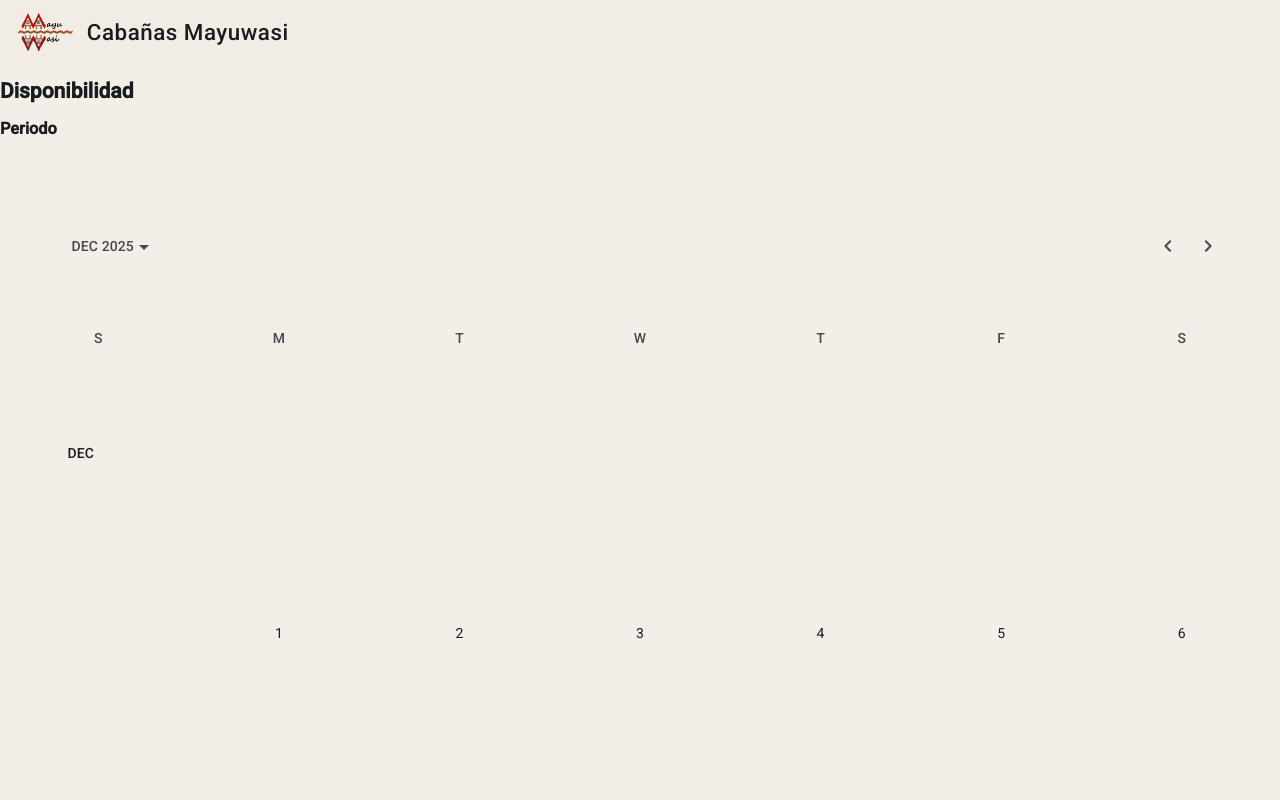
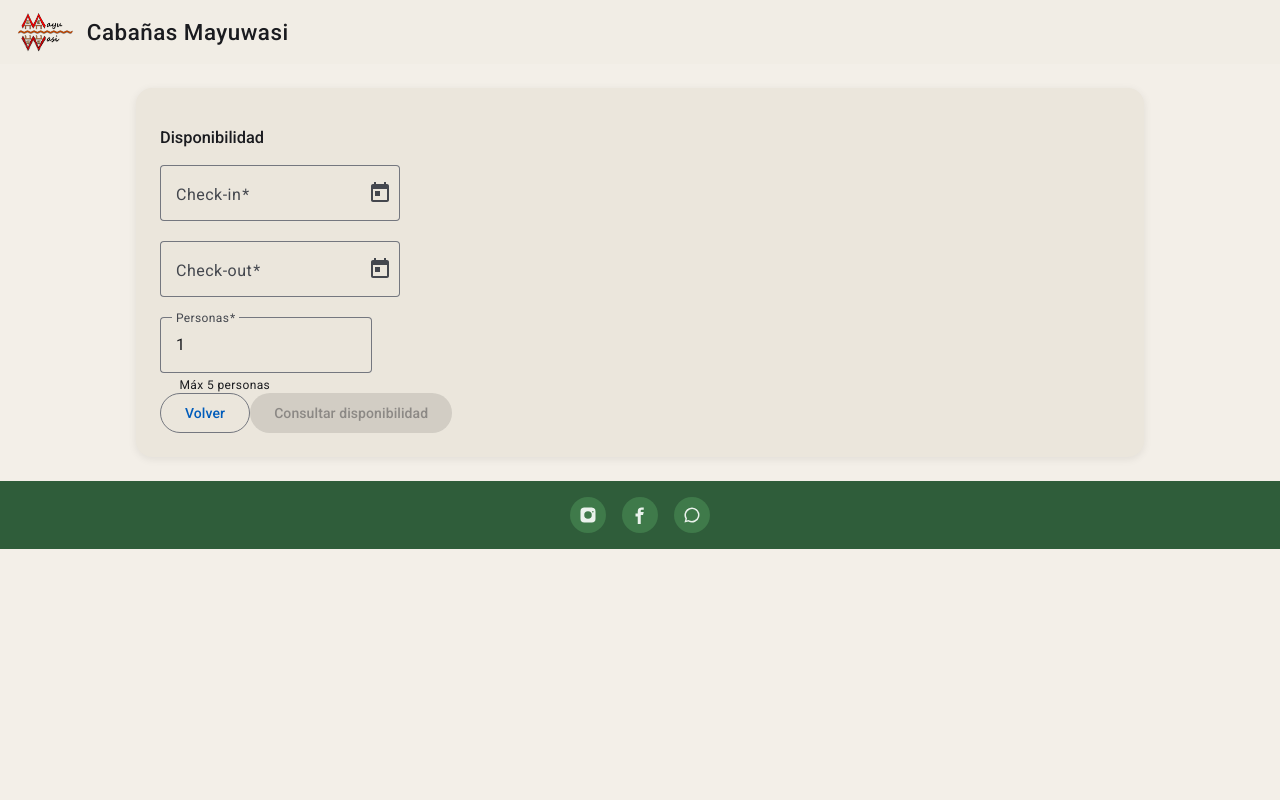
Before and after one commit to vdeluca/mayuwasi, an Angular app: page / in a window 1280 px wide. Shown: the top 800 px of the page. Built offline with nearby package versions, Linux system fonts and the light colour scheme.

Commit message:
Trabajando en una reserva por disponibilidad

```diff
--- a/src/app/components/disponibilidad/disponibilidad.component.css
+++ b/src/app/components/disponibilidad/disponibilidad.component.css
@@ -0,0 +1,13 @@
+.card {
+    border-radius: 16px;
+  }
+
+  h3 {
+    font-weight: 500;
+  }
+
+  @media (max-width: 600px) {
+    h3 {
+      font-size: 1.2rem;
+    }
+  }
--- a/src/app/components/disponibilidad/disponibilidad.component.html
+++ b/src/app/components/disponibilidad/disponibilidad.component.html
@@ -1,26 +1,82 @@
-<div class="calendar-container">
+<div class="container my-4">
 
-  <h2>Disponibilidad</h2>
-  <h3>Periodo</h3>
-  <mat-calendar></mat-calendar>
-  <h3>Parsonas</h3>
-  <mat-form-field appearance="fill">
+  <form
+    [formGroup]="form"
+    (ngSubmit)="submit()"
+    class="card shadow-sm p-3 p-md-4"
+  >
+
+    <h3 class="mb-3">Disponibilidad</h3>
+
+    <div class="row g-3">
+
+      <!-- CHECK-IN -->
+      <div class="col-12 col-md-4">
+        <mat-form-field appearance="outline" class="w-100">
+          <mat-label>Check-in</mat-label>
+          <input
+            matInput
+            [matDatepicker]="pickerCheckin"
+            formControlName="checkin"
+          />
+          <mat-datepicker-toggle matSuffix [for]="pickerCheckin" />
+          <mat-datepicker #pickerCheckin />
+        </mat-form-field>
+      </div>
+
+      <!-- CHECK-OUT -->
+      <div class="col-12 col-md-4">
+        <mat-form-field appearance="outline" class="w-100">
+          <mat-label>Check-out</mat-label>
+          <input
+            matInput
+            [matDatepicker]="pickerCheckout"
+            formControlName="checkout"
+          />
+          <mat-datepicker-toggle matSuffix [for]="pickerCheckout" />
+          <mat-datepicker #pickerCheckout />
+        </mat-form-field>
+      </div>
+
+      <!-- PAX -->
+      <div class="col-12 col-md-4">
+        <mat-form-field appearance="outline" class="w-100">
           <mat-label>Personas</mat-label>
-    <input matInput type="number" min="1" max="5" [(ngModel)]="personas" />
+          <input
+            matInput
+            type="number"
+            min="1"
+            [max]="capacidadMaxima"
+            formControlName="pax"
+          />
+          <mat-hint>
+            Máx {{ capacidadMaxima }} personas
+          </mat-hint>
         </mat-form-field>
+      </div>
 
-  <div class="actions">
+    </div>
+
+    <!-- ACCIONES -->
+    <div class="d-flex justify-content-between align-items-center mt-4">
       <button
         mat-stroked-button
-      color="primary"
-      (click)="volver()">
+        type="button"
+        (click)="volver()"
+      >
         Volver
       </button>
+
       <button
         mat-raised-button
         color="primary"
-      (click)="reservar()">
-      Reservar
+        type="submit"
+        [disabled]="form.invalid"
+      >
+        Consultar disponibilidad
       </button>
     </div>
+
+  </form>
+
 </div>
--- a/src/app/components/disponibilidad/disponibilidad.component.ts
+++ b/src/app/components/disponibilidad/disponibilidad.component.ts
@@ -1,65 +1,58 @@
-import { Component, inject, OnInit } from '@angular/core';
-import { FormBuilder, Validators, ReactiveFormsModule } from '@angular/forms';
-
+import { CommonModule } from '@angular/common';
+import { Component, OnInit } from '@angular/core';
+import { FormBuilder, FormGroup, ReactiveFormsModule, Validators } from '@angular/forms';
+import { MatButtonModule } from '@angular/material/button';
+import { MatNativeDateModule } from '@angular/material/core';
+import { MatDatepickerModule } from '@angular/material/datepicker';
 import { MatFormFieldModule } from '@angular/material/form-field';
 import { MatInputModule } from '@angular/material/input';
-import { MatButtonModule } from '@angular/material/button';
-import { CommonModule } from '@angular/common';
-
-import { MatDatepickerModule } from '@angular/material/datepicker';
-import { MatNativeDateModule } from '@angular/material/core';
-import { MatIconModule } from '@angular/material/icon';
-import { MatFormField, MatLabel } from "@angular/material/form-field";
-import { FormsModule } from "@angular/forms";
-import { ActivatedRoute, Router } from '@angular/router';
-import { MatSnackBar } from '@angular/material/snack-bar';
-import { environment } from '../../../environments/environment';
-import { Espacio } from '../../interfaces/espacio';
-
 
 @Component({
   selector: 'app-disponibilidad',
   imports: [
+    ReactiveFormsModule,
+    MatFormFieldModule,
     MatInputModule,
-    MatFormFieldModule,
     MatButtonModule,
     MatDatepickerModule,
-    MatNativeDateModule,
-    MatFormField,
-    MatIconModule,
-    MatLabel,
-    FormsModule,
-    CommonModule
+    CommonModule,
+    MatNativeDateModule
   ],
   templateUrl: './disponibilidad.component.html',
   styleUrl: './disponibilidad.component.css',
 })
-export class DisponibilidadComponent {
-  private fb = inject(FormBuilder);
-  private route = inject(ActivatedRoute);
-  private snackBar = inject(MatSnackBar);
-  private router = inject(Router);
-  reservas: { checkin: Date; checkout: Date }[] = [];
+export class DisponibilidadComponent implements OnInit {
 
-  cotizando = false;
-  apiUrl = environment.url_base_api;
+  form!: FormGroup;
 
-  espacioSeleccionado?: Espacio;
+  capacidadMaxima = 5; // podés setearlo desde espacioSeleccionado
 
-  form = this.fb.group({
-    pax: [1, [Validators.required, Validators.min(1)]],
-    checkin: ['', Validators.required],
-    checkout: ['', Validators.required],
-  });
+  constructor(private fb: FormBuilder) {}
 
-  personas: number = 2;
+  ngOnInit(): void {
+    this.form = this.fb.group({
+      checkin: [null, Validators.required],
+      checkout: [null, Validators.required],
+      pax: [1, [Validators.required, Validators.min(1)]],
+    });
+  }
 
+  submit(): void {
+    if (this.form.invalid) return;
 
+    const request = {
+      checkin: this.form.value.checkin,
+      checkout: this.form.value.checkout,
+      pax: this.form.value.pax,
+    };
 
-  volver() {
-    window.history.back();
+    console.log('Request disponibilidad:', request);
+
+    // 👉 acá llamás al backend
   }
-  reservar() {
-    alert(`Reservando para ${this.personas} personas.`);
+
+  volver(): void {
+    // navegación / step atrás
   }
+
 }
--- a/src/app/components/espacios/espacios.component.html
+++ b/src/app/components/espacios/espacios.component.html
@@ -13,13 +13,13 @@
           mat-card-image
           *ngIf="espacio.imagen1"
           [src]="apiUrl + espacio.imagen1"
-          alt="{{ espacio.nombre }}"
+          alt="{{ espacio.titulo }}"
         />
 
         <mat-card-header>
-          <mat-card-title>{{ espacio.nombre }}</mat-card-title>
+          <mat-card-title>{{ espacio.titulo }}</mat-card-title>
           <mat-card-subtitle>
-            PAX: {{ espacio.pax }}
+            PAX: {{ espacio.tipo_espacio.capacidad }}
           </mat-card-subtitle>
         </mat-card-header>
 
--- a/src/app/components/reserva-form/reserva-form.component.html
+++ b/src/app/components/reserva-form/reserva-form.component.html
@@ -9,12 +9,12 @@
         *ngIf="espacioSeleccionado.imagen1"
         class="hero-image"
         [src]="apiUrl + espacioSeleccionado.imagen1"
-        alt="{{ espacioSeleccionado.nombre }}"
+        alt="{{ espacioSeleccionado.titulo }}"
       />
 
       <div class="hero-info">
-        <h2 class="title">{{ espacioSeleccionado.nombre }}</h2>
-        <span class="pax">Capacidad: {{ espacioSeleccionado.pax }} personas</span>
+        <h2 class="title">{{ espacioSeleccionado.titulo }}</h2>
+        <span class="pax">Capacidad: {{ espacioSeleccionado.tipo_espacio.capacidad }} personas</span>
       </div>
 
     </section>
@@ -22,9 +22,9 @@
     <!-- DESCRIPCIÓN -->
     <section
       class="descripcion"
-      *ngIf="espacioSeleccionado.descripcion"
+      *ngIf="espacioSeleccionado.tipo_espacio.descripcion"
     >
-      {{ espacioSeleccionado.descripcion }}
+      {{ espacioSeleccionado.tipo_espacio.descripcion }}
     </section>
 
     <!-- GALERÍA SIMPLE -->
--- /dev/null
+++ b/src/app/interfaces/disponibilidad.ts
@@ -0,0 +1,5 @@
+export interface DisponibilidadRequest {
+    checkin: Date,
+    checkout: Date,
+    pax: number
+}
```
Lines whose indentation alone changed are shown as unchanged.
